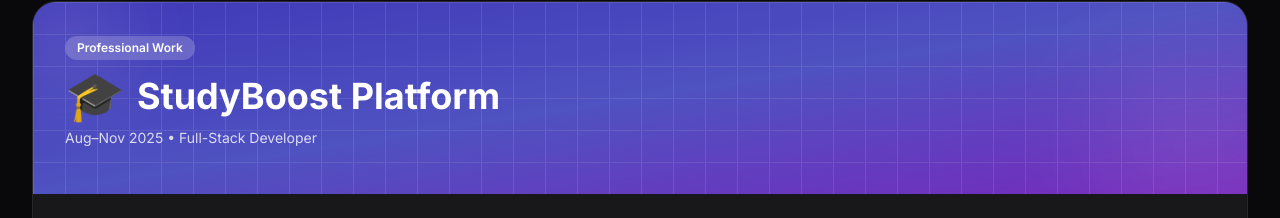
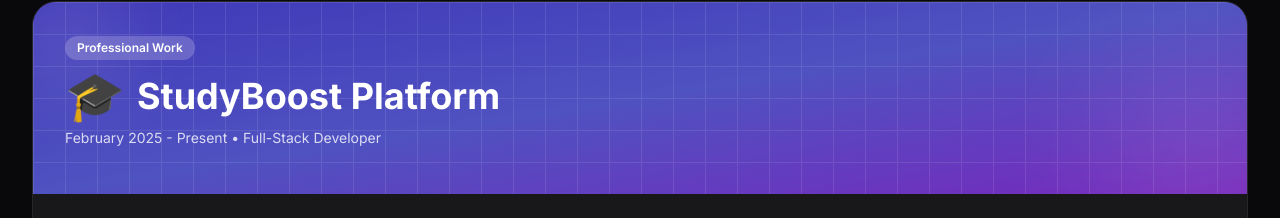
Before and after one commit to Kzu0-afk/judieloppura, a React (Vite) app in the folder portfolio/: page / in a window 1280 px wide. Shown: the part 3117-3335 px from the top of the page. Built offline with nearby package versions, Linux system fonts and the light colour scheme.

Commit message:
11222025_feat(Portfolio): Modified date of employment from Aug-Nov to Feb 2025 - Present

```diff
--- a/portfolio/src/components/Contributions.jsx
+++ b/portfolio/src/components/Contributions.jsx
@@ -8,7 +8,7 @@ const Contributions = () => {
     {
       id: 1,
       project: 'StudyBoost Platform',
-      period: 'Aug–Nov 2025',
+      period: 'February 2025 - Present',
       type: 'Professional Work',
       role: 'Full-Stack Developer',
       description: 'Full-stack features built for an educational technology platform, including gamification systems, calendar management, real-time messaging, and marketing automation.',
```
